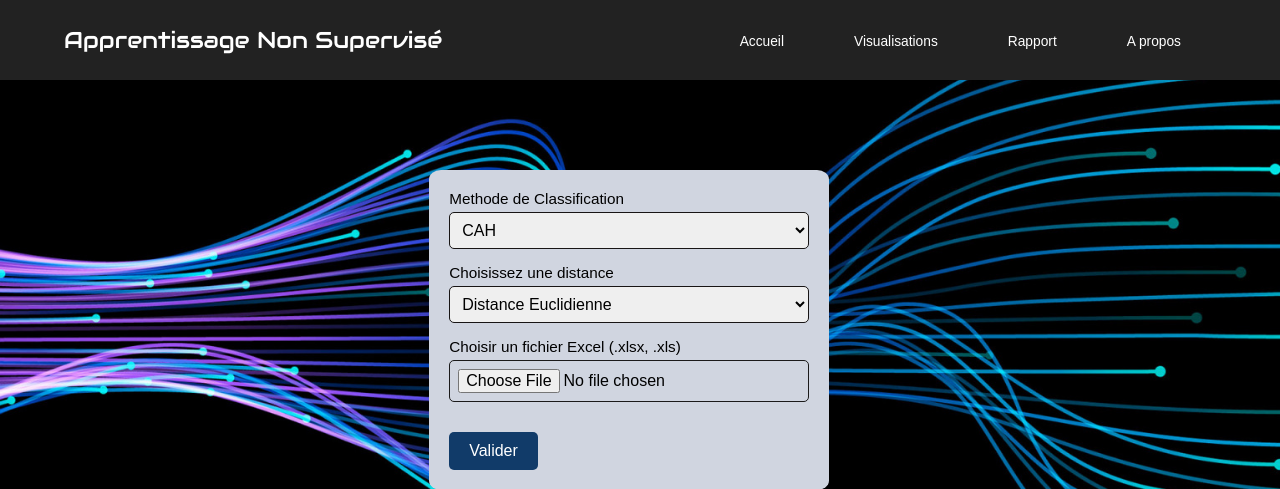
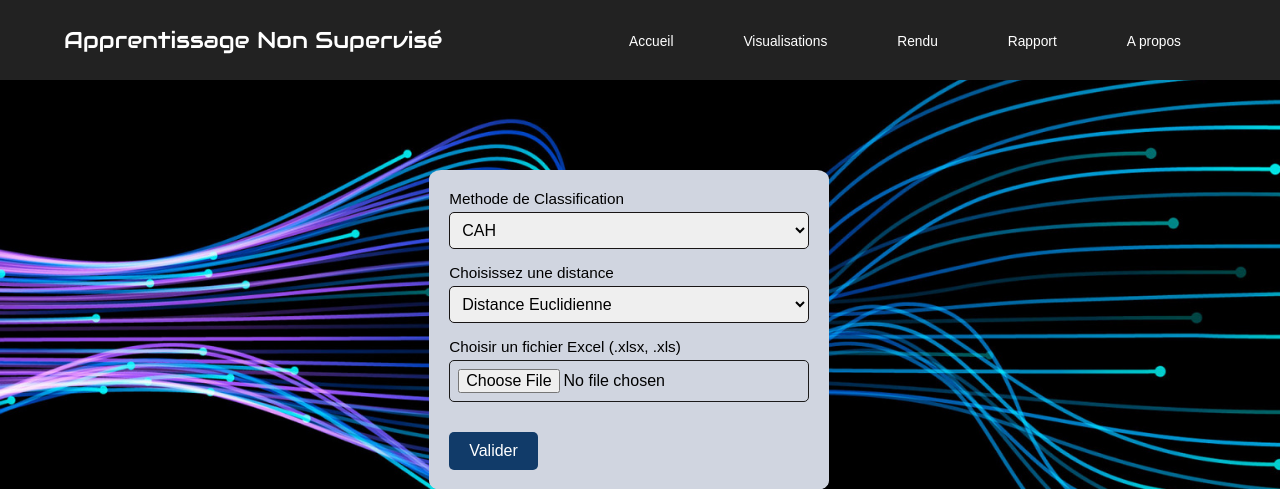
Before and after one commit to Daniel-08-code/kDaNiel_ClassificationApp, a Flask app: page / in a window 1280 px wide. Shown: the top 489 px of the page. Run offline with Flask 3, Linux system fonts and the light colour scheme.

Commit message:
Update index.html

```diff
--- a/templates/index.html
+++ b/templates/index.html
@@ -27,6 +27,9 @@
             </li>
             <li class="menu-cont">
                 <a href="#dendo" class="btn-style">Visualisations</a>
+            </li>
+            <li class="menu-rapp">
+                <a href="{{ url_for('static',filename='rapp.pdf') }}" class="btn-style">Rendu</a>
             </li>
             <li class="menu-proj">
                 <a href="{{ url_for('static',filename='telechargeable.docx') }}" class="btn-style">Rapport</a>
```
